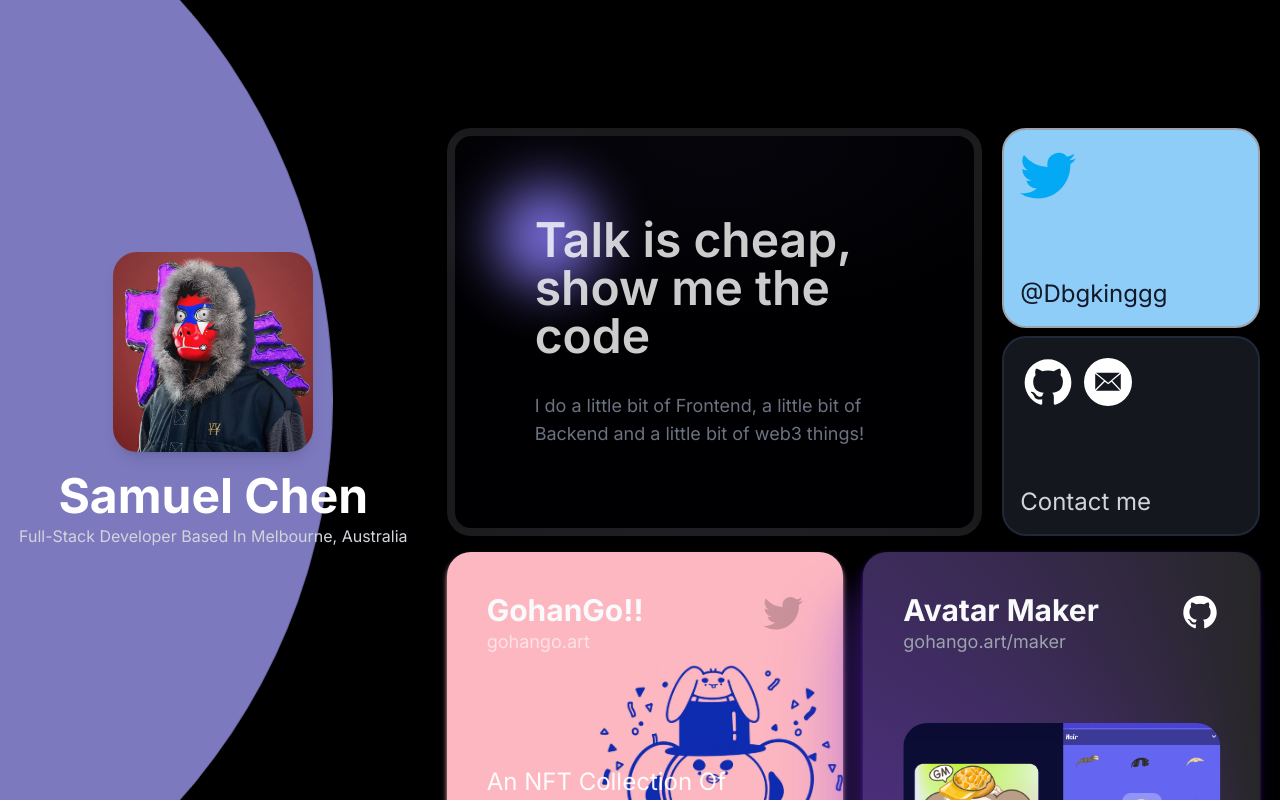
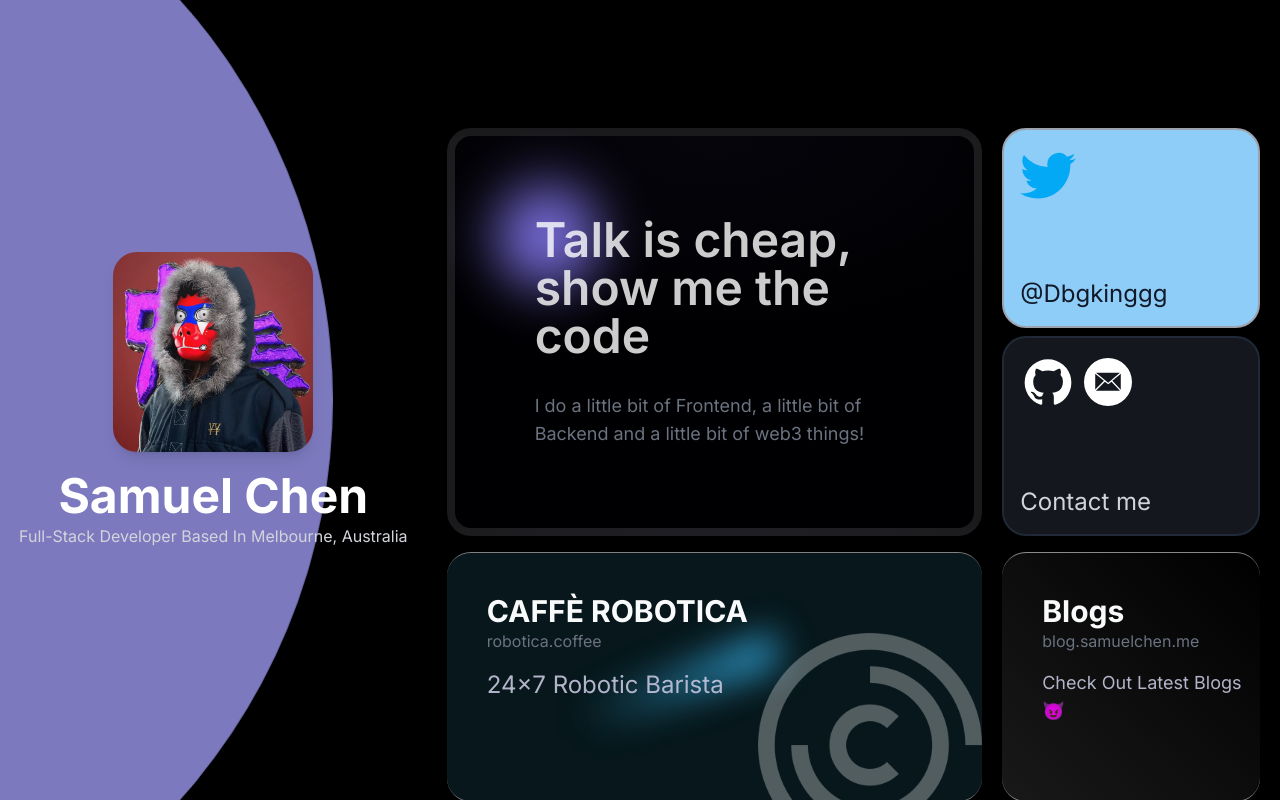
Before and after one commit to DbgKinggg/portfolio, a Next.js app: page / in a window 1280 px wide. Shown: the top 800 px of the page. Built offline with nearby package versions, Linux system fonts and the light colour scheme.

Commit message:
feat: add blog card

```diff
--- a/app/(site)/components/MainPanel.tsx
+++ b/app/(site)/components/MainPanel.tsx
@@ -8,6 +8,7 @@ import AscendantCard from './cards/AscendantCard'
 import RoboticaCard from './cards/RoboticaCard'
 import SkillsCard from './cards/SkillsCard'
 import LanguagesCard from './cards/LanguagesCard'
+import BlogsCard from './cards/BlogsCard'
 import Footer from './Footer'
 
 function MainPanel() {
@@ -17,11 +18,12 @@ function MainPanel() {
         <GradientBlob />
         <IntroCard />
         <SocialWrapperCards />
+        <RoboticaCard />
+        <BlogsCard />
         <GohanGoCard />
         <AvatarMakerCard />
         <TwitterToolsCard />
         <AscendantCard />
-        <RoboticaCard />
         <SkillsCard />
         <LanguagesCard />
       </div>
--- /dev/null
+++ b/app/(site)/components/cards/BlogsCard.tsx
@@ -0,0 +1,22 @@
+function BlogsCard() {
+    return (
+        <div className="relative flex bg-gradient-to-tr from-[#191919] to-black min-h-[250px] w-full flex-col overflow-hidden rounded-3xl border-y border-y-white/50 px-10 py-10 md:mx-auto lg:col-span-2 lg:px-10 lg:py-10">
+            <div className="absolute z-10 flex flex-col">
+                <h3 className="text-3xl font-bold text-gray-50">Blogs</h3>
+                <a
+                    className="text-gray-500"
+                    href="https://blog.samuelchen.me/"
+                    target="_blank"
+                >
+                    blog.samuelchen.me
+                </a>
+                <p className="relative z-30 mt-2 max-w-xs text-lg capitalize text-[#c5c7de]/90 lg:mt-4 lg:text-lg">
+                    Check out latest blogs 😈
+                </p>
+            </div>
+        </div>
+    )
+}
+
+
+export default BlogsCard
--- a/app/(site)/components/cards/RoboticaCard.tsx
+++ b/app/(site)/components/cards/RoboticaCard.tsx
@@ -2,7 +2,7 @@ import Image from 'next/image'
 
 function RoboticaCard() {
   return (
-    <div className="relative flex min-h-[250px] w-full flex-col overflow-hidden rounded-3xl border-y border-y-white/50 px-10 py-10 md:mx-auto lg:col-span-6 lg:px-10 lg:py-10">
+    <div className="relative flex min-h-[250px] w-full flex-col overflow-hidden rounded-3xl border-y border-y-white/50 px-10 py-10 md:mx-auto lg:col-span-4 lg:px-10 lg:py-10">
       <div className="absolute inset-0 bg-[#247587]/20 backdrop-blur-2xl" />
       <div className="absolute z-10 flex flex-col">
         <h3 className="text-3xl font-bold text-gray-50">CAFFÈ ROBOTICA</h3>
```
